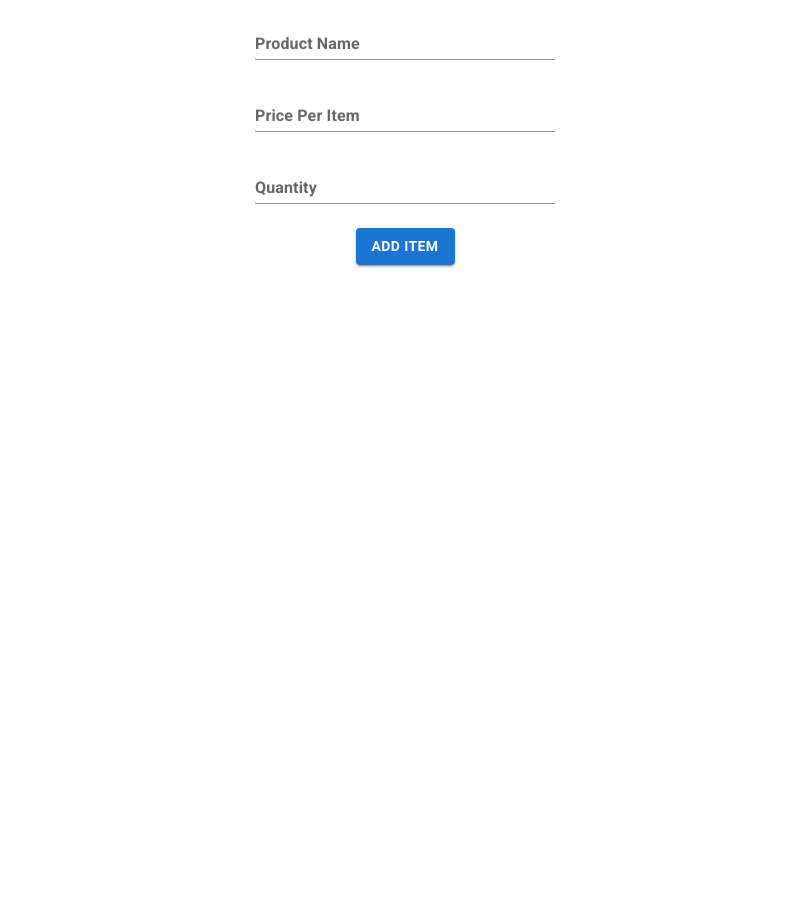
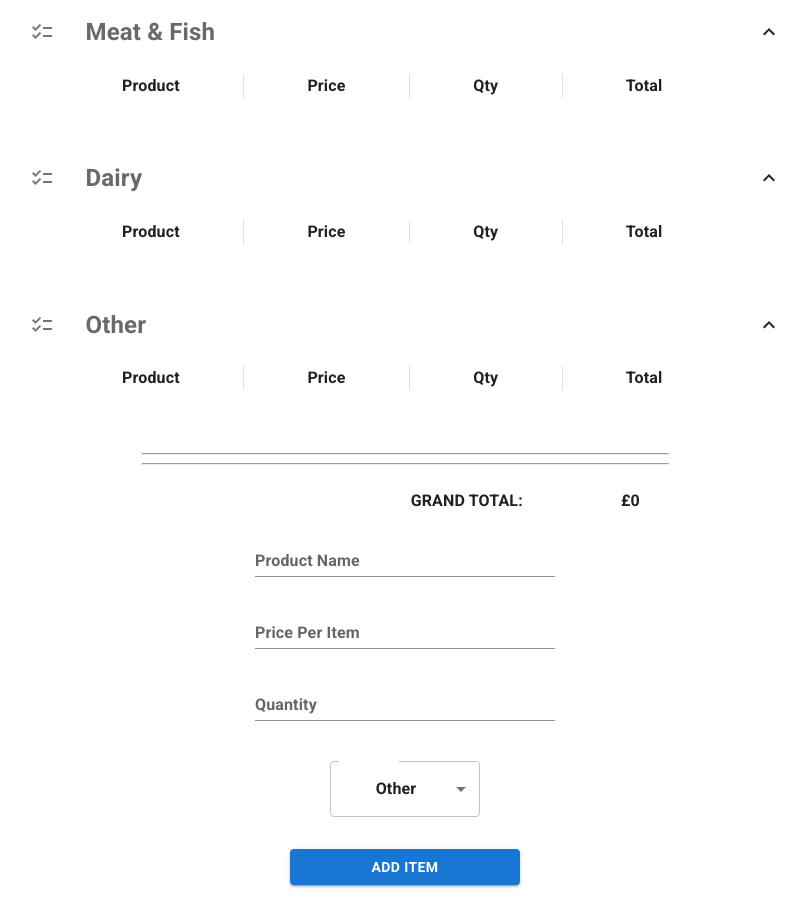
Before and after one commit to jazzorpheus/shopping-list, a React app: page / in a window 1280 px wide. Shown: the part 300-1217 px from the top of the page, without its empty margins (235-1041 px from the left). Before the commit the page ends 800 px from the top, so only its background shows below. Built offline with nearby package versions, Linux system fonts and the light colour scheme; the HTML template or start-up script is replaced by a standard one.

Commit message:
implement categories feature

```diff
--- a/src/ShoppingItem.css
+++ b/src/ShoppingItem.css
@@ -37,9 +37,6 @@
   display: -ms-inline-flexbox;
   display: inline-flex;
 }
-/* .MuiListItemIcon-root css-1f8bws {
-  min-width: 0 !important;
-} */
 .css-1f8bwsm {
   min-width: 0 !important;
 }
--- a/src/ShoppingItemForm.css
+++ b/src/ShoppingItemForm.css
@@ -20,10 +20,3 @@ small {
     min-width: 300px;
   }
 }
-
-.MUIInputLabel {
-  margin-bottom: 0.5rem;
-}
-.MUISelect {
-  margin-bottom: 1rem;
-}
--- a/src/ShoppingItemForm.jsx
+++ b/src/ShoppingItemForm.jsx
@@ -1,7 +1,4 @@
-// NOTE: commented-out code was from before implementing react-hook-form
-
 // React Hooks
-import { useState } from "react";
 import { useForm } from "react-hook-form";
 
 // My Styles
@@ -10,6 +7,11 @@ import "./ShoppingItemForm.css";
 // MUI Components
 import TextField from "@mui/material/TextField";
 import Button from "@mui/material/Button";
+// MUI SELECT
+import Box from "@mui/material/Box";
+import MenuItem from "@mui/material/MenuItem";
+import FormControl from "@mui/material/FormControl";
+import Select from "@mui/material/Select";
 
 export default function ShoppingItemForm({ add }) {
   //   React Hook Form
@@ -24,7 +26,7 @@ export default function ShoppingItemForm({ add }) {
 
   const onSubmit = (formData) => {
     add(formData);
-    formData = { name: "", price: "", qty: "" };
+    formData = { name: "", price: "", qty: "", category: "other" };
     reset(formData);
   };
 
@@ -51,6 +53,9 @@ export default function ShoppingItemForm({ add }) {
         value: 99,
         message: "Quantity must be less than 100",
       },
+    },
+    category: {
+      required: true,
     },
   };
 
@@ -90,7 +95,26 @@ export default function ShoppingItemForm({ add }) {
       />
       <small>{errors?.qty && errors.qty.message}</small>
 
-      <Button variant="contained" type="submit">
+      {/* ******************************************************************  INPUT */}
+
+      <Box sx={{ minWidth: 150, marginBottom: "2rem", marginTop: "1rem" }}>
+        <FormControl fullWidth>
+          <Select
+            id="simple-select"
+            label="Category"
+            defaultValue={"other"}
+            name="category"
+            {...register("category")}
+          >
+            <MenuItem value={"produce"}>Fruit & Veg</MenuItem>
+            <MenuItem value={"meat&fish"}>Meat & Fish</MenuItem>
+            <MenuItem value={"dairy"}>Dairy</MenuItem>
+            <MenuItem value={"other"}>Other</MenuItem>
+          </Select>
+        </FormControl>
+      </Box>
+
+      <Button sx={{ minWidth: 230 }} variant="contained" type="submit">
         Add Item
       </Button>
     </form>
--- a/src/ShoppingList.jsx
+++ b/src/ShoppingList.jsx
@@ -11,6 +11,13 @@ import "./ShoppingList.css";
 
 // MUI Components
 import List from "@mui/material/List";
+import ListItemButton from "@mui/material/ListItemButton";
+import ListItemIcon from "@mui/material/ListItemIcon";
+import ListItemText from "@mui/material/ListItemText";
+import Collapse from "@mui/material/Collapse";
+import ChecklistIcon from "@mui/icons-material/Checklist";
+import ExpandLess from "@mui/icons-material/ExpandLess";
+import ExpandMore from "@mui/icons-material/ExpandMore";
 
 // Get any data saved in localStorage
 const getInitialData = () => {
@@ -20,9 +27,23 @@ const getInitialData = () => {
   return initData;
 };
 
-// *****************************************************************  SHOPPING LIST
+// *************************************************************************  SHOPPING LIST
 
 export default function ShoppingList() {
+  // *************************************************** MUI NESTED LIST
+  const [open, setOpen] = useState(Array(5).fill(true));
+  const handleClick = (id) => {
+    setOpen((currVals) => {
+      return currVals.map((val, i) => {
+        if (i === id) {
+          return !val;
+        } else {
+          return val;
+        }
+      });
+    });
+  };
+
   const [items, setItems] = useState(getInitialData);
   const [grandTotal, setGrandTotal] = useState(0);
 
@@ -47,7 +68,6 @@ export default function ShoppingList() {
 
   // Add a ShoppingItem
   const addShoppingItem = (newItem) => {
-    console.log(newItem);
     setItems((currItems) => {
       return [
         ...currItems,
@@ -84,9 +104,21 @@ export default function ShoppingList() {
   };
 
   return (
-    <List className="List">
+    <List sx={{ padding: "0" }} className="List">
+      {/* *******************************************************    FRUIT & VEG */}
+      <ListItemButton onClick={() => handleClick(0)} sx={{ py: 0 }}>
+        <ListItemIcon sx={{ marginRight: 0 }}>
+          <ChecklistIcon />
+        </ListItemIcon>
+        <ListItemText primary={<h2>Fruit & Veg</h2>} />
+        {open[0] ? <ExpandLess /> : <ExpandMore />}
+      </ListItemButton>
+      <Collapse in={open[0]} timeout="auto" unmountOnExit>
         <ShoppingListHeading />
-      {items.map((item) => {
+        <List component="div" disablePadding>
+          {items
+            .filter((item) => item.category === "produce")
+            .map((item) => {
               return (
                 <ShoppingItem
                   item={item}
@@ -96,34 +128,93 @@ export default function ShoppingList() {
                 />
               );
             })}
-      <br />
+        </List>
+      </Collapse>
+      {/* *******************************************************    MEAT & FISH */}
+      <ListItemButton onClick={() => handleClick(1)} sx={{ py: 0 }}>
+        <ListItemIcon sx={{ marginRight: 0 }}>
+          <ChecklistIcon />
+        </ListItemIcon>
+        <ListItemText primary={<h2>Meat & Fish</h2>} />
+        {open[1] ? <ExpandLess /> : <ExpandMore />}
+      </ListItemButton>
+      <Collapse in={open[1]} timeout="auto" unmountOnExit>
+        <ShoppingListHeading />
+        <List component="div" disablePadding>
+          {items
+            .filter((item) => item.category === "meat&fish")
+            .map((item) => {
+              return (
+                <ShoppingItem
+                  item={item}
+                  toggle={toggleShoppingItem}
+                  remove={removeShoppingItem}
+                  key={item.id}
+                />
+              );
+            })}
+        </List>
+      </Collapse>
+      {/* *******************************************************    DAIRY */}
+      <ListItemButton onClick={() => handleClick(2)} sx={{ py: 0 }}>
+        <ListItemIcon sx={{ marginRight: 0 }}>
+          <ChecklistIcon />
+        </ListItemIcon>
+        <ListItemText primary={<h2>Dairy</h2>} />
+        {open[2] ? <ExpandLess /> : <ExpandMore />}
+      </ListItemButton>
+      <Collapse in={open[2]} timeout="auto" unmountOnExit>
+        <ShoppingListHeading />
+        <List component="div" disablePadding>
+          {items
+            .filter((item) => item.category === "dairy")
+            .map((item) => {
+              return (
+                <ShoppingItem
+                  item={item}
+                  toggle={toggleShoppingItem}
+                  remove={removeShoppingItem}
+                  key={item.id}
+                />
+              );
+            })}
+        </List>
+      </Collapse>
+      {/* *******************************************************    OTHER */}
+      <ListItemButton onClick={() => handleClick(3)} sx={{ py: 0 }}>
+        <ListItemIcon sx={{ marginRight: 0 }}>
+          <ChecklistIcon />
+        </ListItemIcon>
+        <ListItemText primary={<h2>Other</h2>} />
+        {open[3] ? <ExpandLess /> : <ExpandMore />}
+      </ListItemButton>
+      <Collapse in={open[3]} timeout="auto" unmountOnExit>
+        <ShoppingListHeading />
+        <List component="div" disablePadding>
+          {items
+            .filter((item) => item.category === "other")
+            .map((item) => {
+              return (
+                <ShoppingItem
+                  item={item}
+                  toggle={toggleShoppingItem}
+                  remove={removeShoppingItem}
+                  key={item.id}
+                />
+              );
+            })}
+        </List>
+      </Collapse>
+      <hr
+        style={{ marginRight: "10vw", marginLeft: "10vw", marginTop: "1.5rem" }}
+      />
       <hr style={{ marginRight: "10vw", marginLeft: "10vw" }} />
+
       <div className="grandTotal">
         <span style={{ marginRight: "20%" }}>GRAND TOTAL:</span> £{grandTotal}
       </div>
+
       <ShoppingItemForm add={addShoppingItem} />
     </List>
   );
-
-  // return (
-  //   <List className="List">
-  //     <ShoppingListHeading />
-  //     {items.map((item) => {
-  //       return (
-  //         <ShoppingItem
-  //           item={item}
-  //           toggle={toggleShoppingItem}
-  //           remove={removeShoppingItem}
-  //           key={item.id}
-  //         />
-  //       );
-  //     })}
-  //     <br />
-  //     <hr style={{ marginRight: "10vw", marginLeft: "10vw" }} />
-  //     <div className="grandTotal">
-  //       <span style={{ marginRight: "20%" }}>GRAND TOTAL:</span> £{grandTotal}
-  //     </div>
-  //     <ShoppingItemForm add={addShoppingItem} />
-  //   </List>
-  // );
 }
```
Also changed, not shown: src/CategoryList.jsx (added). Lines whose indentation alone changed are shown as unchanged.
